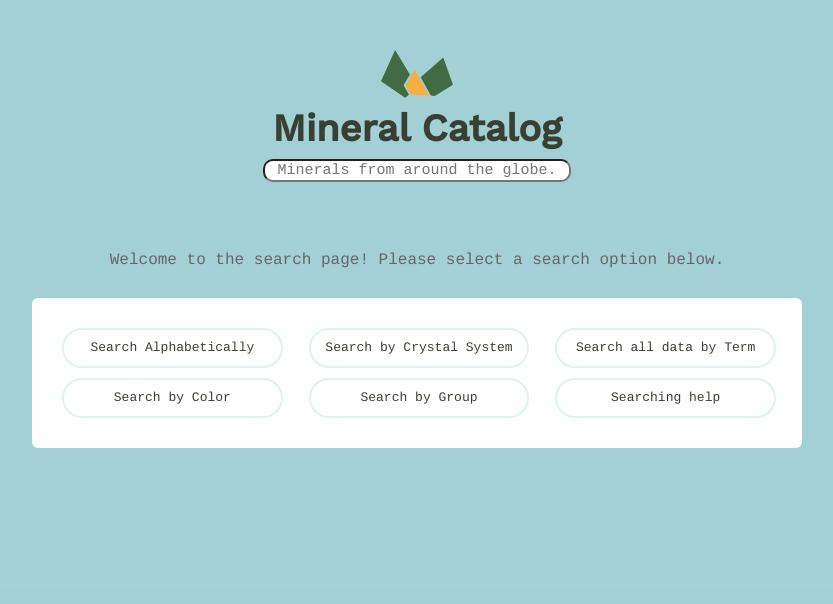
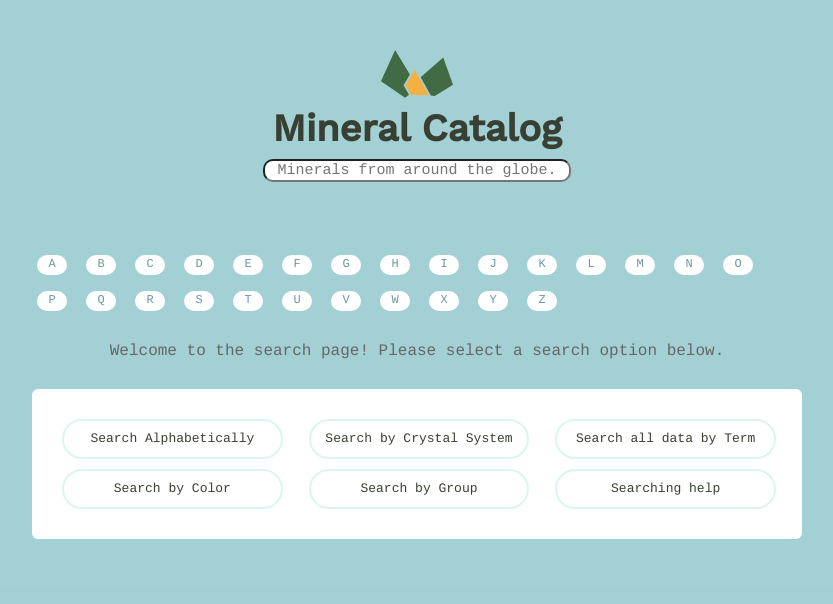
Before and after one commit to Zachary-Jackson/Searchable-Mineral-Catalog, a Django app: page /search in a window 1280 px wide. Shown: the top 604 px of the page, without its empty margins (223-1056 px from the left). Run offline with Django 3.2, Linux system fonts and the light colour scheme; parts of the project's set-up code (start-up, migrations or seed data) failed here and were passed over.

Commit message:
Searchable Mineral Catalog V 1.1
A horizontal navigation bar has been added so user's can click on a letter to instantly search by letter.

```diff
--- a/mineral_catalog_project/mineral_catalog/minerals/static/minerals/css/global.css
+++ b/mineral_catalog_project/mineral_catalog/minerals/static/minerals/css/global.css
@@ -206,7 +206,7 @@ table, p, ul { margin-bottom: 2.5rem; }
 /* Custom CSS by Zachary Jackson. I also edited some colors above.*/
 .search__header {
   text-align: center;
-  margin-top: .1rem;
+  margin-top: 2rem;
 }
 
 .search__box {
@@ -233,3 +233,15 @@ table, p, ul { margin-bottom: 2.5rem; }
   background-color: white;
   border-radius: 10px;
 }
+
+.letters {
+margin: 8px 5px;
+text-align: center;
+width: 30px;
+height: 20px;
+font-size: 12px;
+display: inline-block;
+float: none;
+background-color: white;
+border-radius: 10px;
+}
--- a/mineral_catalog_project/mineral_catalog/minerals/views.py
+++ b/mineral_catalog_project/mineral_catalog/minerals/views.py
@@ -11,7 +11,10 @@ from .models import Mineral
 def home(request):
     '''This is the homepage for the minerals app.'''
     mineral = Mineral.objects.all()
-    return render(request, 'minerals/mineral_list.html', {'minerals': mineral})
+    content_title = ("Here are all " + str(len(mineral)) +
+                     " minerals in the database")
+    return render(request, 'minerals/mineral_list.html',
+                  {'minerals': mineral, 'content_title': content_title})
 
 
 def detail(request, pk):
--- a/mineral_catalog_project/mineral_catalog/templates/layout.html
+++ b/mineral_catalog_project/mineral_catalog/templates/layout.html
@@ -24,20 +24,53 @@
         <h1 class="logo__name text-centered">Mineral Catalog</h1>
       </a>
 
+      <!-- This is the main search bar at the top of the page. -->
       <form action="{% url 'minerals:search_term_selected' %}" method="GET">
       <p class="logo__text text-centered">
         <input class="search__box" placeholder="Minerals from around the globe." name="search">
       </p>
       </form>
+    </div>
 
-    </div>
     <div class="grid-100">
+
+      <!-- This is hardcoded into layout.html because it is not likely
+      to change and it prevents letters from being passed in all views. -->
+      <a href="{% url 'minerals:search_letter_selected' pk="a" %}"><letters class="letters">A</a></letters>
+      <a href="{% url 'minerals:search_letter_selected' pk="b" %}"><letters class="letters">B</a></letters>
+      <a href="{% url 'minerals:search_letter_selected' pk="c" %}"><letters class="letters">C</a></letters>
+      <a href="{% url 'minerals:search_letter_selected' pk="d" %}"><letters class="letters">D</a></letters>
+      <a href="{% url 'minerals:search_letter_selected' pk="e" %}"><letters class="letters">E</a></letters>
+      <a href="{% url 'minerals:search_letter_selected' pk="f" %}"><letters class="letters">F</a></letters>
+      <a href="{% url 'minerals:search_letter_selected' pk="g" %}"><letters class="letters">G</a></letters>
+      <a href="{% url 'minerals:search_letter_selected' pk="h" %}"><letters class="letters">H</a></letters>
+      <a href="{% url 'minerals:search_letter_selected' pk="i" %}"><letters class="letters">I</a></letters>
+      <a href="{% url 'minerals:search_letter_selected' pk="j" %}"><letters class="letters">J</a></letters>
+      <a href="{% url 'minerals:search_letter_selected' pk="k" %}"><letters class="letters">K</a></letters>
+      <a href="{% url 'minerals:search_letter_selected' pk="l" %}"><letters class="letters">L</a></letters>
+      <a href="{% url 'minerals:search_letter_selected' pk="m" %}"><letters class="letters">M</a></letters>
+      <a href="{% url 'minerals:search_letter_selected' pk="n" %}"><letters class="letters">N</a></letters>
+      <a href="{% url 'minerals:search_letter_selected' pk="o" %}"><letters class="letters">O</a></letters>
+      <a href="{% url 'minerals:search_letter_selected' pk="p" %}"><letters class="letters">P</a></letters>
+      <a href="{% url 'minerals:search_letter_selected' pk="q" %}"><letters class="letters">Q</a></letters>
+      <a href="{% url 'minerals:search_letter_selected' pk="r" %}"><letters class="letters">R</a></letters>
+      <a href="{% url 'minerals:search_letter_selected' pk="s" %}"><letters class="letters">S</a></letters>
+      <a href="{% url 'minerals:search_letter_selected' pk="t" %}"><letters class="letters">T</a></letters>
+      <a href="{% url 'minerals:search_letter_selected' pk="u" %}"><letters class="letters">U</a></letters>
+      <a href="{% url 'minerals:search_letter_selected' pk="v" %}"><letters class="letters">V</a></letters>
+      <a href="{% url 'minerals:search_letter_selected' pk="w" %}"><letters class="letters">W</a></letters>
+      <a href="{% url 'minerals:search_letter_selected' pk="x" %}"><letters class="letters">X</a></letters>
+      <a href="{% url 'minerals:search_letter_selected' pk="y" %}"><letters class="letters">Y</a></letters>
+      <a href="{% url 'minerals:search_letter_selected' pk="z" %}"><letters class="letters">Z</a></letters>
+
       {% block content_title %}
       {% endblock content_title %}
+
       {% block content %}
       <p>This is a test.</p>
       {% endblock content %}
     </div>
+
   </div>
   <div class="minerals__random">
     <a class="minerals__anchor" href="{% url 'minerals:search_group' %}">Search by group</a>
--- a/mineral_catalog_project/requirments.txt
+++ b/mineral_catalog_project/requirments.txt
@@ -1,3 +1,4 @@
+coverage==4.4.1
 Django==1.11.7
 django-debug-toolbar==1.9.1
 pytz==2017.3
```
